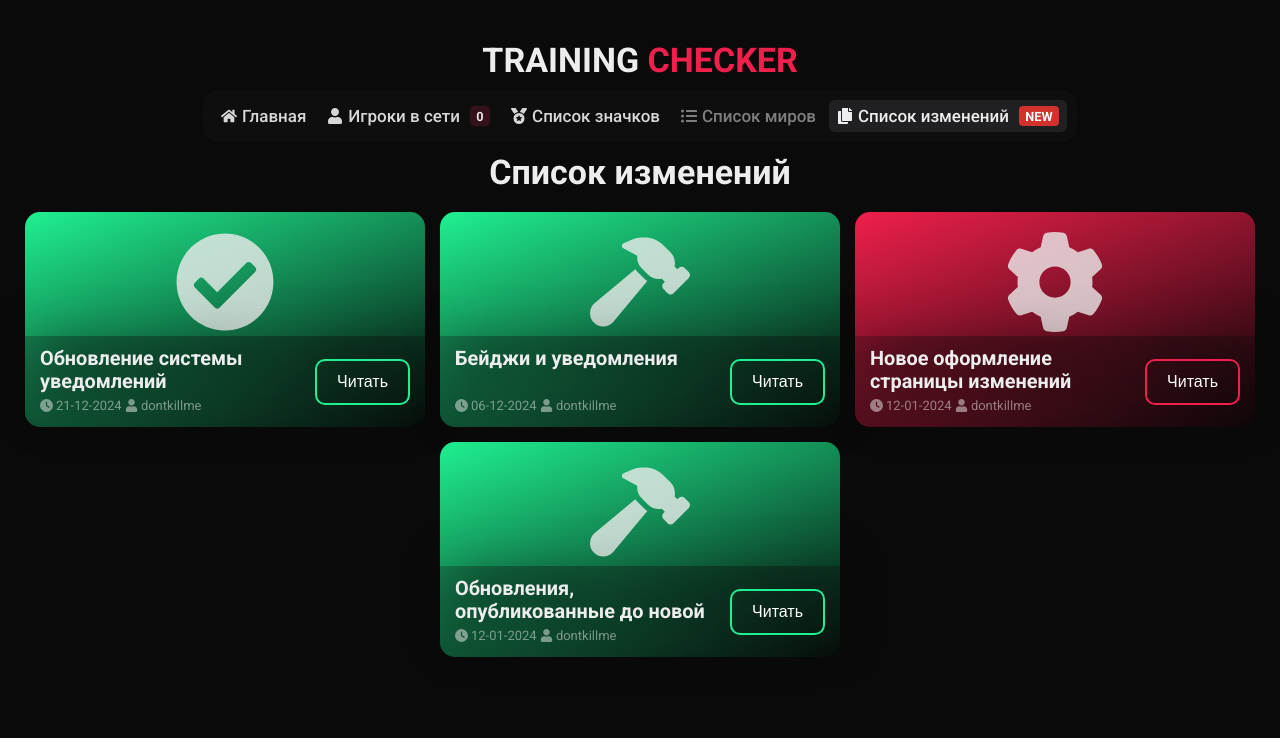
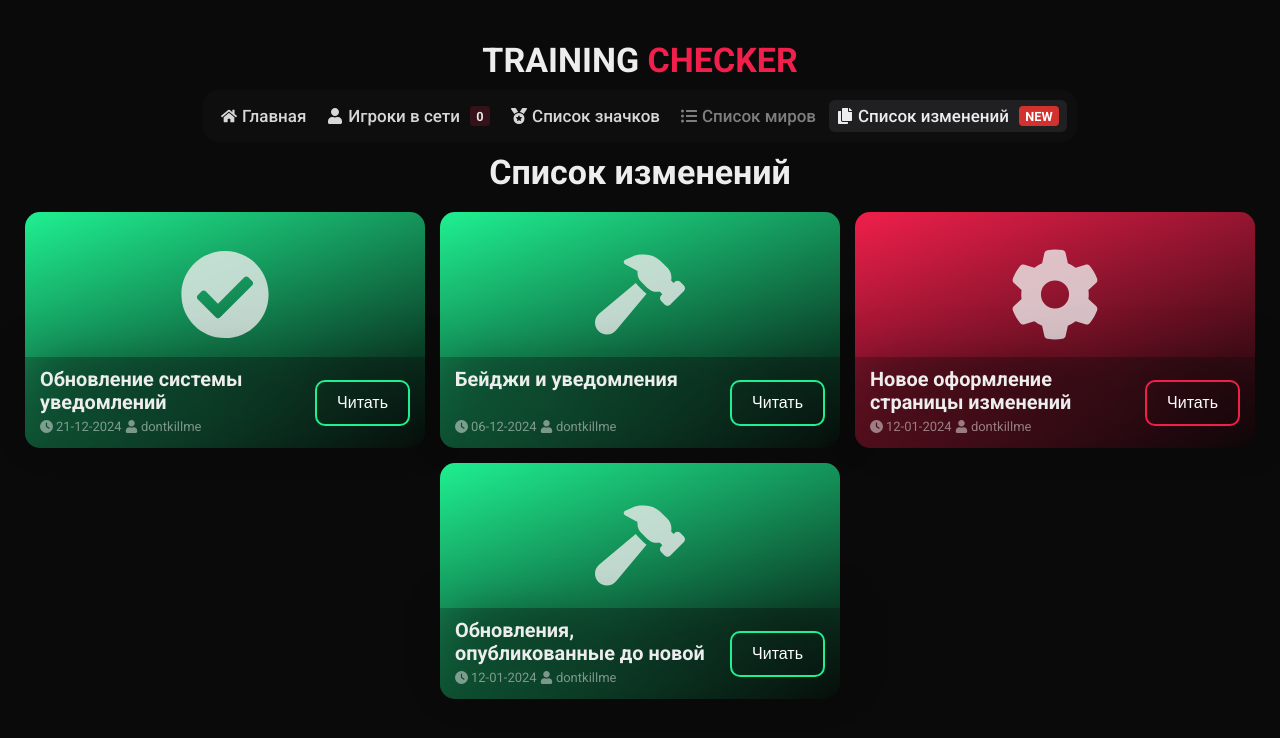
Before and after one commit to caseapia/trainingchecker, a Next.js app: page /changelog in a window 1280 px wide. Shown: the top 738 px of the page. Built offline with nearby package versions, Linux system fonts and the light colour scheme; no server answers.

Commit message:
changelog: changed card icon size, deleted useless html tag

```diff
--- a/src/app/changelog/page.module.scss
+++ b/src/app/changelog/page.module.scss
@@ -21,8 +21,8 @@
         width: 100%;
         justify-content: space-around;
           svg {
-            width: 100px;
-            height: 100px;
+            width: 90px;
+            height: 125px;
           }
       }
       @media screen and (max-width: 767px) {
--- a/src/app/changelog/page.tsx
+++ b/src/app/changelog/page.tsx
@@ -36,7 +36,7 @@ const Changelog = () => {
               style={{ background: `linear-gradient(160deg, ${log.color} 0%, #0000008c 100%)` }}
             >
               <div className={styles.log__item__icon_container}>
-                <p>{log.icon}</p>
+                {log.icon}
               </div>
               <div className={styles.log__info_container}>
                 <div className={styles.log__info_container__text}>
```
